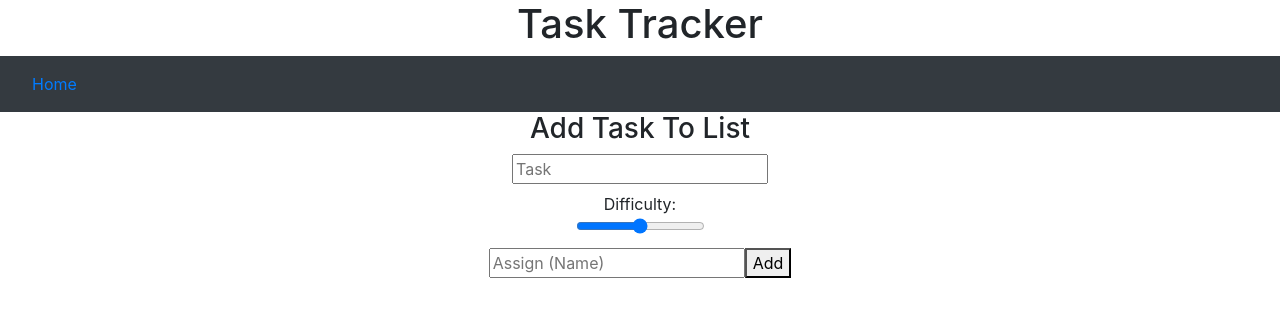
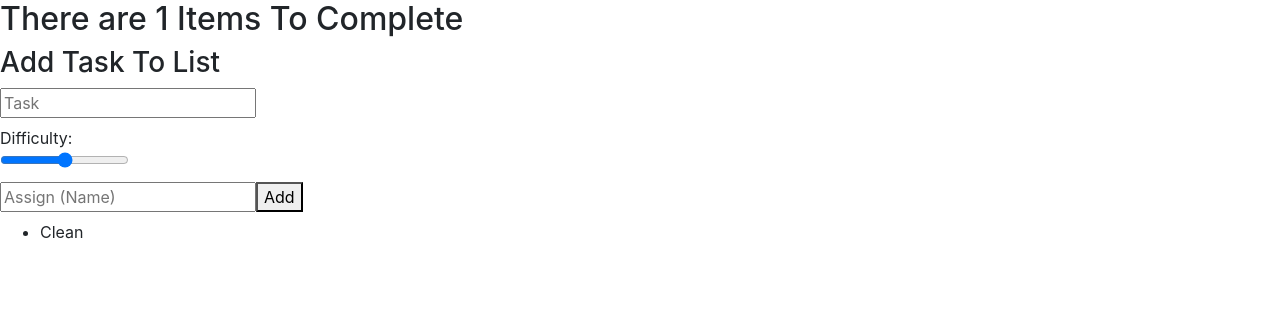
Before and after one commit to 401-class-workCF/toDoTasks, a React (Create React App) app: page / in a window 1280 px wide. Shown: the top 316 px of the page. Built offline with nearby package versions, Linux system fonts and the light colour scheme.

Commit message:
fixing imports

```diff
--- a/src/App.js
+++ b/src/App.js
@@ -1,16 +1,16 @@
 import React from 'react';
 
-import Header from './components/to-do/Header/index';
-import Form from './components/to-do/Form';
+// import Header from './components/to-do/Header/index';
+// import Form from './components/to-do/Form';
+import Index from './components/to-do/index';
 
 import './App.css';
 import 'bootstrap/dist/css/bootstrap.min.css';
 
 function App() {
   return (
-    <div className='App'>
-      <Header />
-      <Form />
+    <div>
+      <Index />
     </div>
   );
 }
--- a/src/components/to-do/index.js
+++ b/src/components/to-do/index.js
@@ -0,0 +1,72 @@
+import React from 'react';
+import Form from './Form/index';
+import List from './List/index';
+
+class ToDo extends React.Component {
+  constructor(props) {
+    super(props);
+    this.state = {
+      list: [],
+    };
+  }
+
+  addItem = (item) => {
+    item._id = Math.random();
+    item.complete = false;
+    this.setState({ list: [...this.state.list, item] });
+  };
+
+  toggleComplete = (id) => {
+    let item = this.state.list.filter((i) => i._id === id)[0] || {};
+
+    if (item._id) {
+      item.complete = !item.complete;
+      let list = this.state.list.map((listItem) =>
+        listItem._id === item._id ? item : listItem
+      );
+      this.setState({ list });
+    }
+  };
+
+  componentDidMount() {
+    let list = [
+      {
+        _id: 1,
+        complete: false,
+        text: 'Clean',
+        difficulty: 1,
+        assignee: 'Rea',
+      },
+    ];
+
+    this.setState({ list });
+  }
+
+  render() {
+    return (
+      <>
+        <header>
+          <h2>
+            There are {this.state.list.filter((item) => !item.complete).length}{' '}
+            Items To Complete
+          </h2>
+        </header>
+
+        <section className='todo'>
+          <div>
+            <Form handleSubmit={this.addItem} />
+          </div>
+
+          <div>
+            <List
+              list={this.state.list}
+              handleComplete={this.toggleComplete}
+            />
+          </div>
+        </section>
+      </>
+    );
+  }
+}
+
+export default ToDo;
```
Also changed, not shown: src/components/to-do/Form/index.js (+0 -30 lines).
